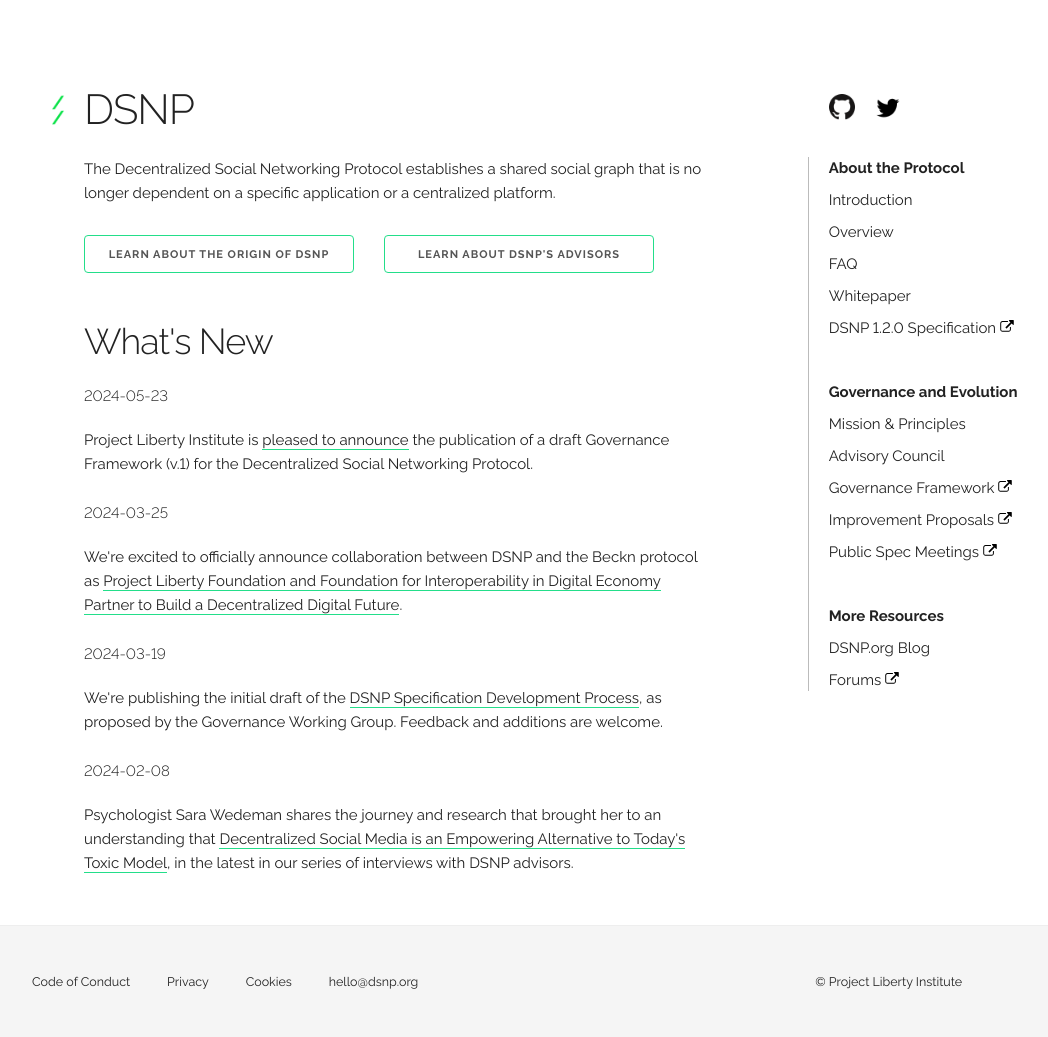
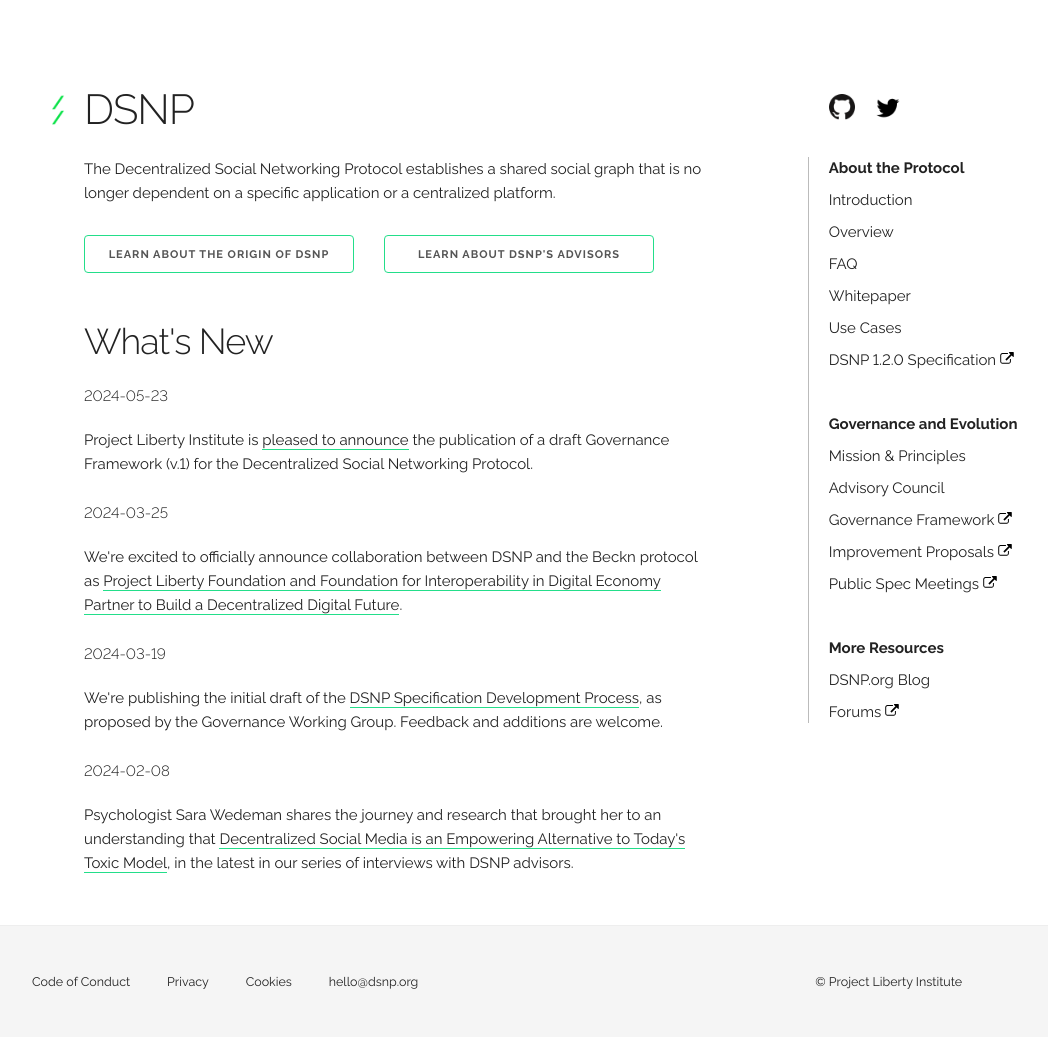
Before and after one commit to DSNP-org/dsnp-web, a Jekyll site: the page built from index.html, in a window 1280 px wide. Shown: the whole page, without its empty margins (108-1156 px from the left). Built offline with Jekyll 4.4.1, drawn with Linux system fonts in a browser that asks for light colours; comment, search, counter and statistics services are not loaded.

Commit message:
new MeWe and Beckn use cases added.  New use cases page added.

```diff
--- a/_layouts/default.html
+++ b/_layouts/default.html
@@ -18,6 +18,7 @@
             <li><a href="/faq.html">FAQ</a></li>
             <li><a href="/dsnp_whitepaper.pdf"
             target="_blank">Whitepaper</a></li>
+            <li><a href="/about/usecases.html">Use Cases</a></li>
             <li><a href="https://spec.dsnp.org/" target="_blank">DSNP
             1.2.0 Specification <img
             src="/images/external-link.svg" height=14></a></li>
--- a/index.html
+++ b/index.html
@@ -11,6 +11,7 @@
 <a href="blog/2023/05/10/if-code-is-law-then-protocols-are-good-manners-that-help-us-get-along.html" class="button">Learn about DSNP's advisors</a>
 </p>
   <h3>What's New</h3>
+
 
   <h6>2024-05-23</h6>
   <p>Project Liberty Institute is <a href="blog/2024/05/23/announcing-governance-v1.html">pleased to announce</a> the publication
```
Also changed, not shown: Gemfile.lock.
